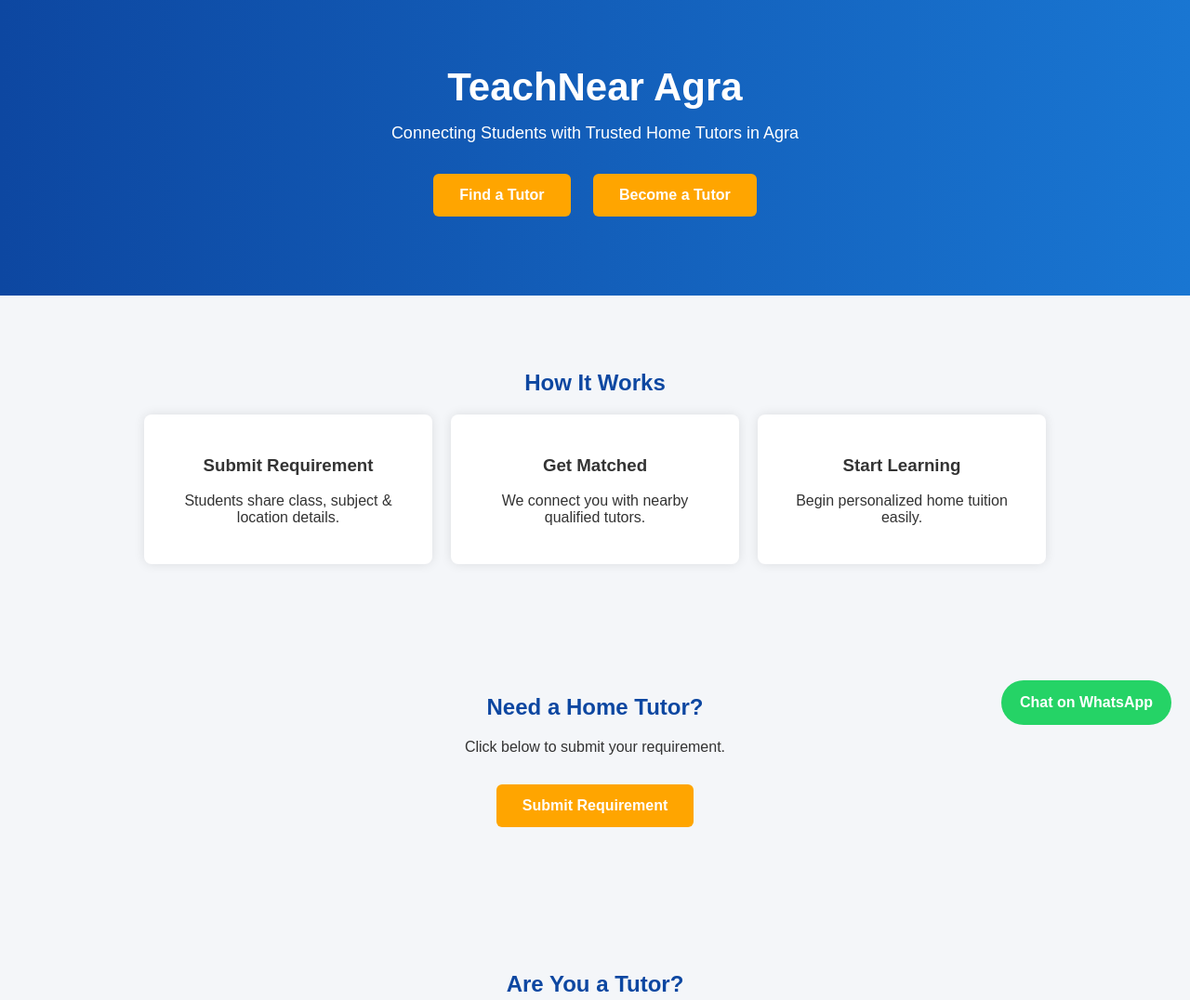
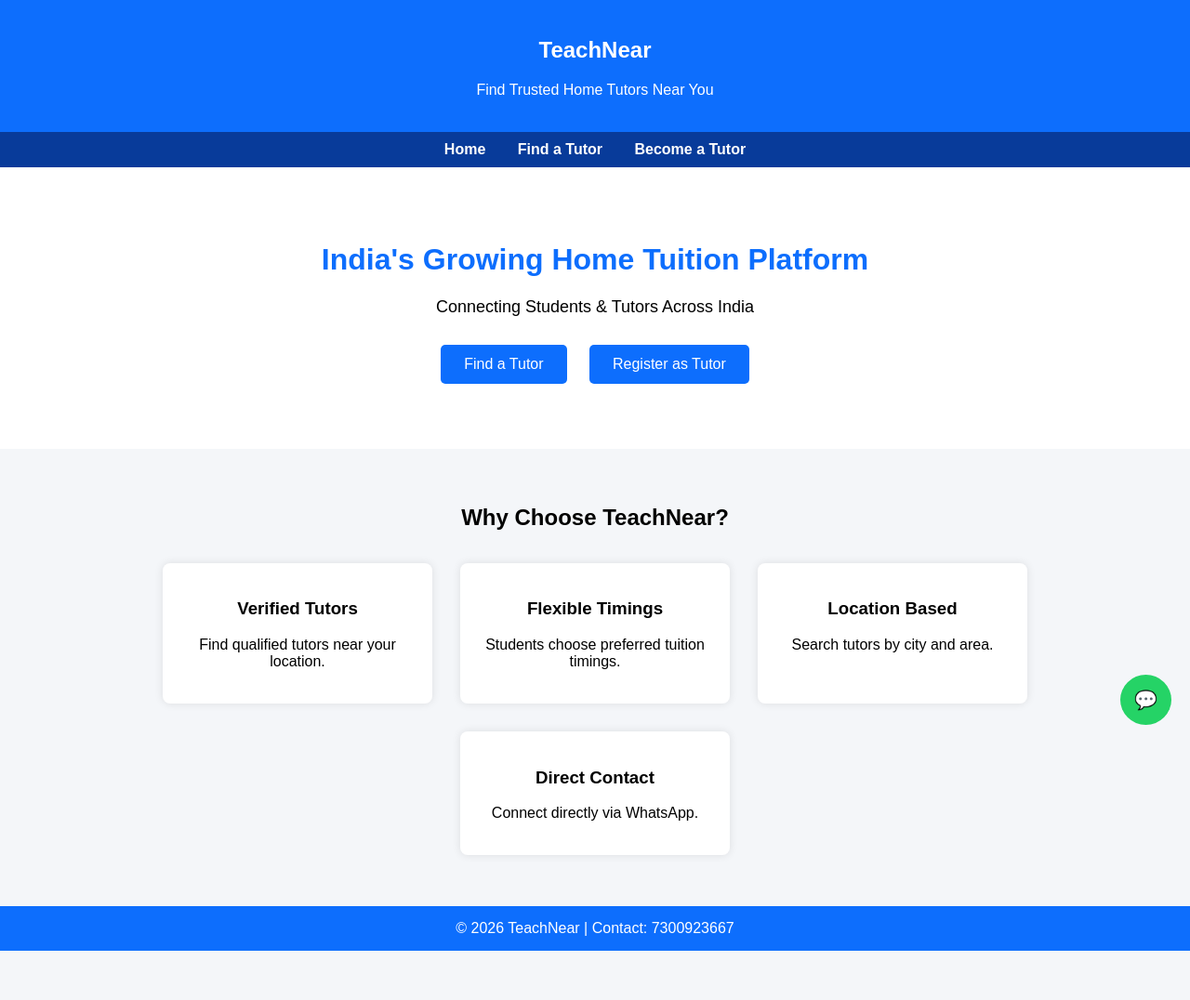
Before and after one commit to gkg8410-png/teachnearagra, a plain HTML site: page index.html in a window 1280 px wide. Shown: the top 1076 px of the page at 93% size. After the commit the page ends 1023 px from the top, so only its background shows below. Drawn offline with Linux system fonts and the light colour scheme.

Commit message:
Update index.html

```diff
--- a/index.html
+++ b/index.html
@@ -3,92 +3,98 @@
 <head>
 <meta charset="UTF-8">
 <meta name="viewport" content="width=device-width, initial-scale=1.0">
-<title>TeachNear Agra - Home Tutors</title>
+<title>TeachNear - Find Home Tutors in India</title>
 
 <style>
 body {
     margin: 0;
     font-family: Arial, sans-serif;
-    background-color: #f4f6f9;
-    color: #333;
+    background: #f4f6f9;
 }
 
 header {
-    background: linear-gradient(to right, #0d47a1, #1976d2);
+    background: #0d6efd;
     color: white;
+    padding: 20px;
     text-align: center;
-    padding: 70px 20px;
 }
 
-header h1 {
-    margin: 0;
-    font-size: 42px;
+nav {
+    background: #083b9a;
+    padding: 10px;
+    text-align: center;
 }
 
-header p {
+nav a {
+    color: white;
+    text-decoration: none;
+    margin: 15px;
+    font-weight: bold;
+}
+
+.hero {
+    padding: 60px 20px;
+    text-align: center;
+    background: white;
+}
+
+.hero h1 {
+    font-size: 32px;
+    color: #0d6efd;
+}
+
+.hero p {
     font-size: 18px;
-    margin-top: 15px;
+    margin: 20px 0;
 }
 
 .btn {
     display: inline-block;
-    padding: 14px 28px;
-    margin: 15px 10px;
-    background: orange;
+    padding: 12px 25px;
+    margin: 10px;
+    background: #0d6efd;
     color: white;
     text-decoration: none;
-    border-radius: 6px;
-    font-weight: bold;
-    transition: 0.3s;
-}
-
-.btn:hover {
-    background: #ff9800;
+    border-radius: 5px;
 }
 
 .section {
-    padding: 60px 20px;
+    padding: 40px 20px;
     text-align: center;
-}
-
-.section h2 {
-    margin-bottom: 20px;
-    color: #0d47a1;
 }
 
 .features {
     display: flex;
     flex-wrap: wrap;
     justify-content: center;
-    gap: 20px;
 }
 
 .feature-box {
     background: white;
-    padding: 25px;
-    width: 260px;
+    margin: 15px;
+    padding: 20px;
+    width: 250px;
     border-radius: 8px;
-    box-shadow: 0 0 12px rgba(0,0,0,0.1);
+    box-shadow: 0 0 10px rgba(0,0,0,0.1);
 }
 
 footer {
-    background: #0d47a1;
+    background: #0d6efd;
     color: white;
+    padding: 15px;
     text-align: center;
-    padding: 20px;
 }
 
-/* WhatsApp Floating Button */
-.whatsapp-float {
+.whatsapp-btn {
     position: fixed;
     bottom: 20px;
     right: 20px;
-    background: #25d366;
+    background: #25D366;
     color: white;
-    padding: 15px 20px;
-    border-radius: 50px;
+    padding: 15px;
+    border-radius: 50%;
     text-decoration: none;
-    font-weight: bold;
+    font-size: 20px;
 }
 </style>
 </head>
@@ -96,55 +102,55 @@ footer {
 <body>
 
 <header>
-    <h1>TeachNear Agra</h1>
-    <p>Connecting Students with Trusted Home Tutors in Agra</p>
-    <a href="#student" class="btn">Find a Tutor</a>
-    <a href="#tutor" class="btn">Become a Tutor</a>
+    <h2>TeachNear</h2>
+    <p>Find Trusted Home Tutors Near You</p>
 </header>
 
-<section class="section">
-    <h2>How It Works</h2>
+<nav>
+    <a href="#">Home</a>
+    <a href="https://forms.gle/XbhUcH6CjBxmsLk28" target="_blank">Find a Tutor</a>
+    <a href="https://forms.gle/9QNhsQzXCyKJX1qp7" target="_blank">Become a Tutor</a>
+</nav>
+
+<div class="hero">
+    <h1>India's Growing Home Tuition Platform</h1>
+    <p>Connecting Students & Tutors Across India</p>
+
+    <a href="https://forms.gle/XbhUcH6CjBxmsLk28" class="btn" target="_blank">Find a Tutor</a>
+    <a href="https://forms.gle/9QNhsQzXCyKJX1qp7" class="btn" target="_blank">Register as Tutor</a>
+</div>
+
+<div class="section">
+    <h2>Why Choose TeachNear?</h2>
     <div class="features">
         <div class="feature-box">
-            <h3>Submit Requirement</h3>
-            <p>Students share class, subject & location details.</p>
+            <h3>Verified Tutors</h3>
+            <p>Find qualified tutors near your location.</p>
         </div>
+
         <div class="feature-box">
-            <h3>Get Matched</h3>
-            <p>We connect you with nearby qualified tutors.</p>
+            <h3>Flexible Timings</h3>
+            <p>Students choose preferred tuition timings.</p>
         </div>
+
         <div class="feature-box">
-            <h3>Start Learning</h3>
-            <p>Begin personalized home tuition easily.</p>
+            <h3>Location Based</h3>
+            <p>Search tutors by city and area.</p>
+        </div>
+
+        <div class="feature-box">
+            <h3>Direct Contact</h3>
+            <p>Connect directly via WhatsApp.</p>
         </div>
     </div>
-</section>
-
-<section id="student" class="section">
-    <h2>Need a Home Tutor?</h2>
-    <p>Click below to submit your requirement.</p>
-    <a href="https://forms.gle/XbhUcH6CjBxmsLk28" class="btn">Submit Requirement</a>
-</section>
-
-<section id="tutor" class="section">
-    <h2>Are You a Tutor?</h2>
-    <p>Register free & start receiving tuition leads.</p>
-    <a href="https://sites.google.com/view/teachnearagra/find-a-tutor" class="btn">Register as Tutor</a>
-</section>
-
-<section class="section">
-    <h2>Contact Us</h2>
-    <p>WhatsApp: +91 7300923667</p>
-    <p>Email: teachnearagra@gmail.com</p>
-</section>
+</div>
 
 <footer>
-    <p>© 2026 TeachNear Agra | All Rights Reserved</p>
+    © 2026 TeachNear | Contact: 7300923667
 </footer>
 
-<a href="https://wa.me/917300923667?text=I%20need%20a%20home%20tutor%20in%20Agra" class="whatsapp-float">
-Chat on WhatsApp
-</a>
+<a href="https://wa.me/917300923667?text=Hello%20I%20want%20to%20know%20about%20home%20tuition"
+class="whatsapp-btn" target="_blank">💬</a>
 
 </body>
 </html>
```
